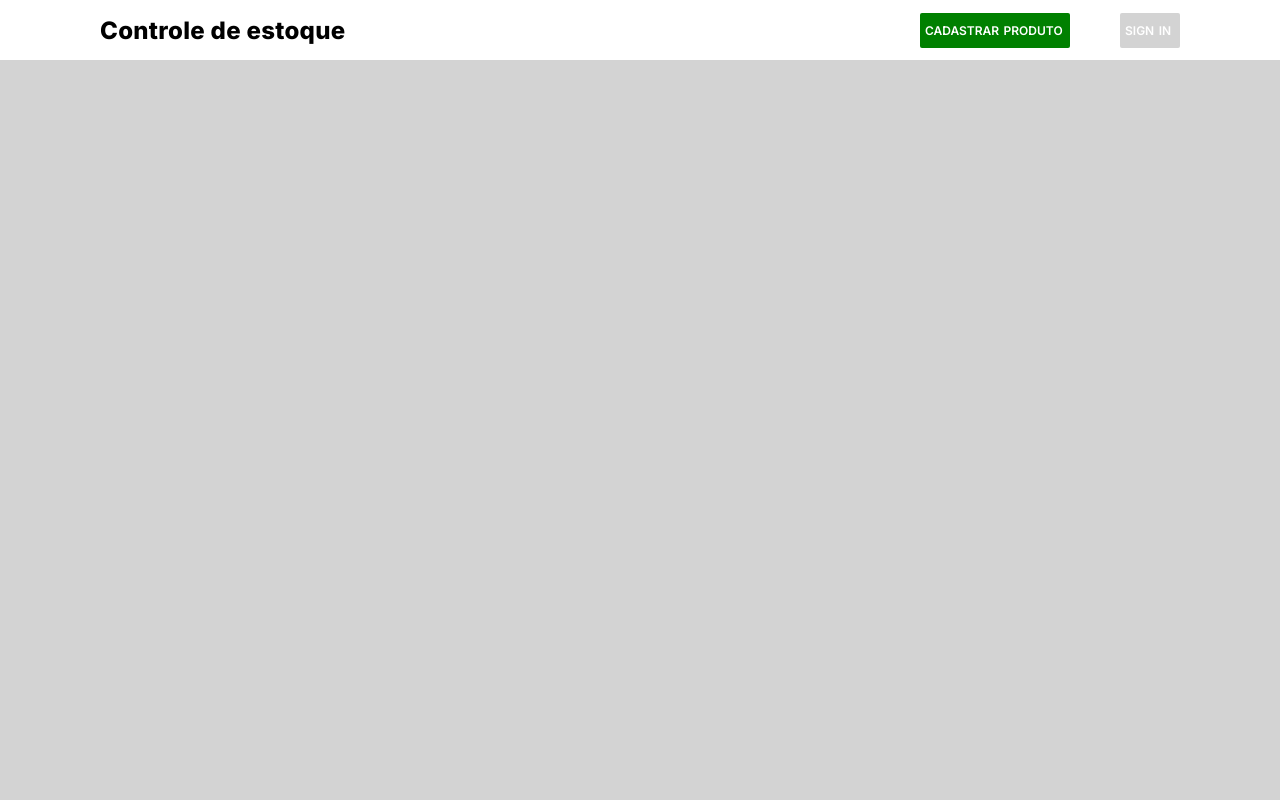
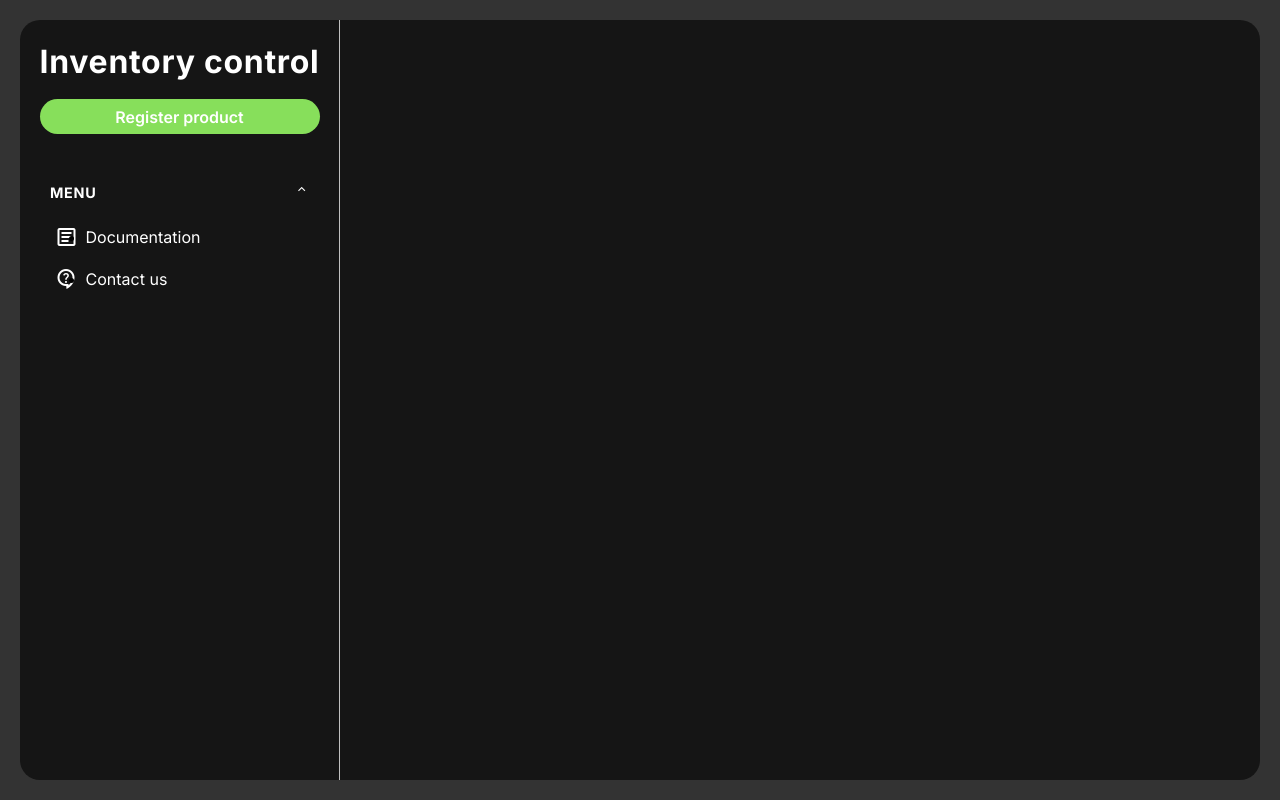
Before and after one commit to carlossalustiano/stock-control-panel, a plain HTML site: page index.html in a window 1280 px wide. Drawn offline with nearby package versions, Linux system fonts and the light colour scheme.

Commit message:
Mudanças na interface

```diff
--- a/index.html
+++ b/index.html
@@ -5,14 +5,36 @@
     <meta name="viewport" content="width=device-width, initial-scale=1.0" />
     <title>Controle de estoque</title>
     <link rel="stylesheet" href="src/css/style.css" />
+    <link rel="stylesheet"
+    href="https://fonts.googleapis.com/css2?family=Material+Symbols+Outlined:opsz,wght,FILL,GRAD@24,400,0,0"
   </head>
   <body>
-    <nav>
-      <h1>Controle de estoque</h1>
-      <div>
-        <button class="button-nav" id="button-verde">cadastrar produto</button>
-        <button class="button-nav">sign in</button>
+    <main>
+      <!-- Lado esquerdo -->
+      <div id="menu-esquerdo">
+        <div id="header">
+          <h1>Inventory control</h1>
+          <button>Register product</button>
+        </div>
+        <div>
+          <div id="box-title-list">
+            <h2>Menu</h2>
+            <span class="material-symbols-outlined">keyboard_control_key</span>
+          </div>
+          <ul>
+            <div class="box-link">
+              <span class="material-symbols-outlined">article</span>
+              <li><a href="#">Documentation</a></li>
+            </div>
+            <div class="box-link">
+              <span class="material-symbols-outlined">contact_support</span>
+              <li><a href="#">Contact us</a></li>
+            </div>
+          </ul>
+        </div>
       </div>
-    </nav>
+      <!-- Lado Direito -->
+      <div id="container-main"></div>
+    </main>
   </body>
 </html>
--- a/src/css/style.css
+++ b/src/css/style.css
@@ -5,55 +5,117 @@
 * {
     margin: 0;
     padding: 0;
-    border: 0;
-    outline: 0;
     box-sizing: border-box;
-    overflow: hidden;
     font-family: "Inter", sans-serif;
 }
 
 body {
     height: 100vh;
-    background-color: lightgray;
 }
 
-nav {
+main {
+    height: 100%;
+    padding: 20px;
+    background-color: #333333;
     display: flex;
     flex-direction: row;
-    align-items: center;
-    justify-content: space-between;
-    height: 60px;
-    background-color: #fff;
+}
 
-    h1 {
-        font-weight: 800;
-        letter-spacing: .3px;
-        margin-left: 100px;
+#menu-esquerdo {
+    width: 320px;
+    height: 100%;
+    padding: 10px;
+    border-top-left-radius: 20px;
+    border-bottom-left-radius: 20px;
+    border-right: 1px solid #ffffffbb;
+    background-color: #151515;
+    display: flex;
+    flex-direction: column;
+    gap: 30px;
+
+    #header {
+        display: flex;
+        flex-direction: column;
+        align-items: center;
+        gap: 18px;
+
+        h1 {
+            margin-top: 12px;
+            text-align: center;
+            color: #fff;
+            font-size: 2em;
+            letter-spacing: .7px;
+        }
+
+        button {
+            width: 280px;
+            height: 35px;
+            border: 0;
+            background-color: #87df5b;
+            color: #fff;
+            font-weight: 600;
+            font-size: 1em;
+            border-radius: 20px;
+            cursor: pointer;
+        }
+
     }
 
-    div {
-        display: flex;
-        align-items: center;
-        justify-content: center;
-        gap: 50px;
-        margin-right: 100px;
+}
+
+#box-title-list {
+    padding: 20px;
+    display: flex;
+    flex-direction: row;
+    justify-content: space-between;
+
+    h2 {
+        color: #fff;
+        font-size: .9em;
+        letter-spacing: .7px;
+        text-transform: uppercase;
     }
 
-    .button-nav {
-        display: flex;
-        background-color: lightgray;
-        width: 60px;
-        height: 35px;
-        padding: 5px;
+    span {
         color: #fff;
-        font-weight: 600;
-        font-variant: small-caps;
-        font-size: 1.1em;
-        border-radius: 2px;
-    }
-
-    #button-verde {
-        width: 150px;
-        background-color: green;
+        font-size: .9em;
+        cursor: pointer;
     }
 }
+
+ul {
+    display: flex;
+    flex-direction: column;
+    gap: 10px;
+
+    .box-link {
+        width: 270px;
+        height: 32px;
+        padding: 10px;
+        margin: auto;
+        cursor: pointer;
+        display: flex;
+        flex-direction: row;
+        align-items: center;
+        gap: 7px;
+
+        a {
+            text-decoration: none;
+            color: #fff;
+            display: block;
+        }
+
+        span {
+            color: #fff;
+        }
+
+    }
+}
+
+#container-main{
+    width: calc(100% - 320px);
+    height: 100%;
+    border-bottom-right-radius: 20px;
+    border-top-right-radius: 20px;
+    background-color: #151515;
+}
```
Also changed, not shown: src/img/stock.png (deleted).
